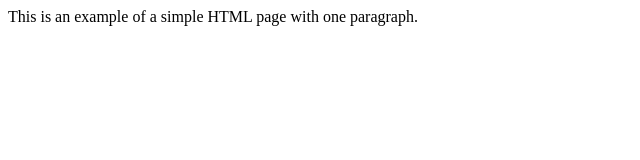
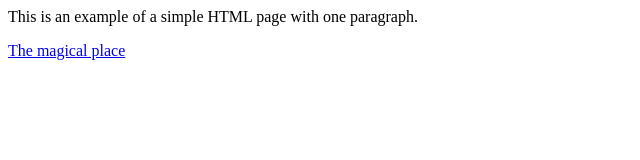
Before and after one commit to petrakosta/petrakosta.github.io, a plain HTML site: page index.html in a window 1280 px wide. Shown: the whole page, without its empty margins (0-640 px from the left). Drawn offline with Linux system fonts and the light colour scheme.

Commit message:
Update index.html

```diff
--- a/index.html
+++ b/index.html
@@ -4,5 +4,6 @@
     </head>
     <body>
         <p>This is an example of a simple HTML page with one paragraph.</p>
+        <a href="https://www.google.com/maps/place/%CE%A0%CE%AD%CF%84%CF%81%CE%B1+%CE%9A%CF%8E%CF%83%CF%84%CE%B1/@37.0359418,25.0800403,17z/data=!3m1!4b1!4m5!3m4!1s0x149865834091d08f:0xc8fa46d1b33ad88a!8m2!3d37.0359375!4d25.082229"> The magical place </a>
     </body>
 </html>
```
